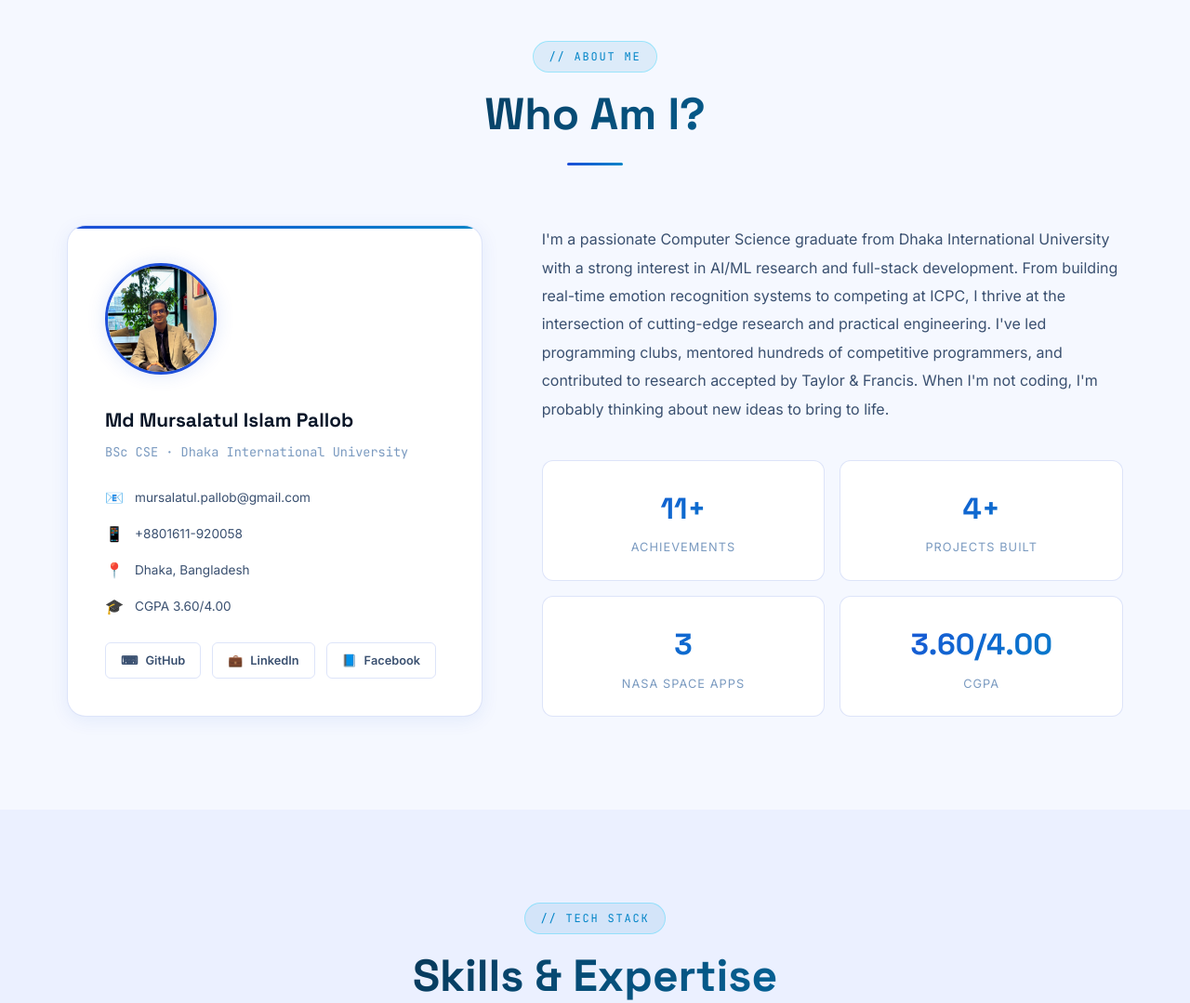
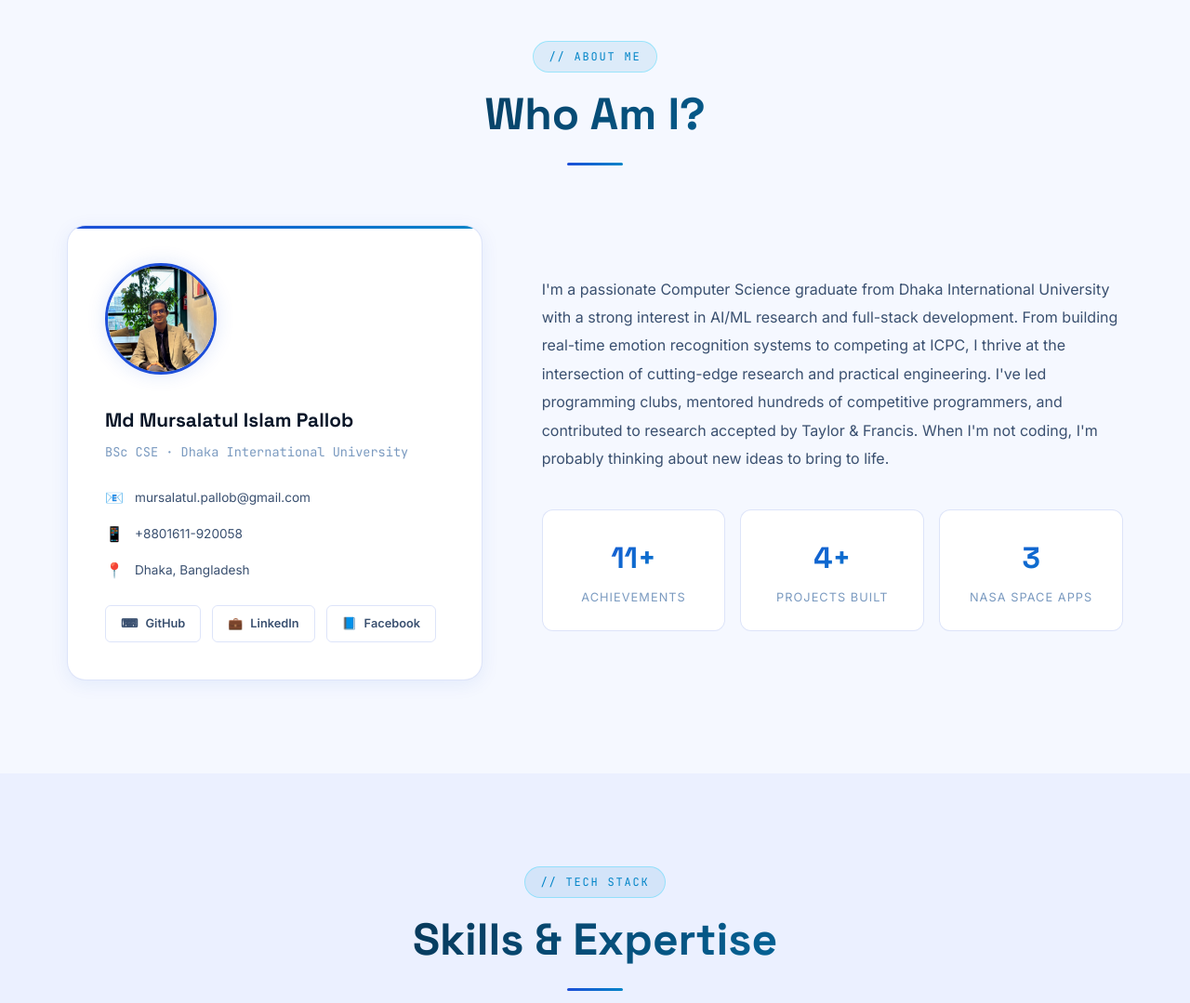
Before and after one commit to mursalatul/portfolio, a Django app: page / in a window 1280 px wide. Shown: the part 856-1935 px from the top of the page at 93% size. Run offline with Django 5.2, Linux system fonts and the light colour scheme; data comes from the database, SQL or seed files in the repository.

Commit message:
removed the cgpa, we are not bond by gpa dude.

```diff
--- a/core/admin.py
+++ b/core/admin.py
@@ -28,7 +28,7 @@ class ProfileAdmin(admin.ModelAdmin):
             )
         }),
         ('Stats', {
-            'fields': ('cgpa', 'years_experience', 'cp_problems_authored', 'cp_problems_solved')
+            'fields': ('years_experience', 'cp_problems_authored', 'cp_problems_solved')
         }),
     )
 
@@ -64,7 +64,7 @@ class ExperienceAdmin(admin.ModelAdmin):
 
 @admin.register(Education)
 class EducationAdmin(admin.ModelAdmin):
-    list_display = ('degree', 'institution', 'cgpa', 'start_year', 'end_year', 'order')
+    list_display = ('degree', 'institution', 'start_year', 'end_year', 'order')
     list_editable = ('order',)
 
 
--- a/core/fixtures/initial_data.json
+++ b/core/fixtures/initial_data.json
@@ -14,7 +14,6 @@
     "resume_file": "resume/MD_MURSALATUL_ISLAM_PALLOB___RESUME_2.pdf",
     "profile_photo": "profile/2FEB38C8-EA83-42F7-8D5E-47A69A13192A.JPG",
     "years_experience": 4,
-    "cgpa": "3.60/4.00",
     "cp_problems_authored": 59,
     "cp_problems_solved": 1000
   }
@@ -275,7 +274,6 @@
   "fields": {
     "institution": "Dhaka International University",
     "degree": "Bachelor of Science in Computer Science and Engineering",
-    "cgpa": "3.60 / 4.00",
     "start_year": "Aug 2021",
     "end_year": "Oct 2025",
     "location": "Dhaka, Bangladesh",
--- a/core/models.py
+++ b/core/models.py
@@ -32,7 +32,6 @@ class Profile(models.Model):
     resume_file = models.FileField(upload_to='resume/', blank=True)
     profile_photo = models.ImageField(upload_to='profile/', blank=True, null=True)
     years_experience = models.PositiveIntegerField(default=3)
-    cgpa = models.CharField(max_length=20, default='3.60/4.00')
     cp_problems_authored = models.PositiveIntegerField(default=0, help_text='Number of CP problems authored (set manually)')
     cp_problems_solved = models.PositiveIntegerField(default=0, help_text='Number of CP problems solved (set manually)')
 
@@ -112,7 +111,6 @@ class Experience(models.Model):
 class Education(models.Model):
     institution = models.CharField(max_length=200)
     degree = models.CharField(max_length=300)
-    cgpa = models.CharField(max_length=30, blank=True)
     start_year = models.CharField(max_length=10)
     end_year = models.CharField(max_length=10, blank=True)
     location = models.CharField(max_length=200, blank=True)
--- a/static/css/style.css
+++ b/static/css/style.css
@@ -488,7 +488,14 @@ img { max-width: 100%; height: auto; }
   font-size: 1rem; color: var(--text-secondary);
   line-height: 1.9; margin-bottom: 2.5rem;
 }
-.about-highlights { display: grid; grid-template-columns: 1fr 1fr; gap: 1rem; }
+.about-highlights {
+  display: grid;
+  grid-template-columns: repeat(3, 1fr);
+  gap: 1rem;
+}
+@media (max-width: 480px) {
+  .about-highlights { grid-template-columns: 1fr; }
+}
 .highlight-card {
   background: var(--bg-card);
   border: 1px solid var(--border);
--- a/templates/core/index.html
+++ b/templates/core/index.html
@@ -189,7 +189,6 @@
           <li><span class="icon">📱</span> {{ profile.phone }}</li>
           {% endif %}
           <li><span class="icon">📍</span> Dhaka, Bangladesh</li>
-          <li><span class="icon">🎓</span> CGPA {{ profile.cgpa }}</li>
         </ul>
         <div class="about-social">
           {% if profile.github_url and profile.show_github_in_about %}
@@ -224,10 +223,6 @@
           <div class="highlight-card">
             <div class="h-num">3</div>
             <div class="h-label">NASA Space Apps</div>
-          </div>
-          <div class="highlight-card">
-            <div class="h-num">{% if profile %}{{ profile.cgpa }}{% endif %}</div>
-            <div class="h-label">CGPA</div>
           </div>
         </div>
       </div>
@@ -303,11 +298,6 @@
               <div class="timeline-role">{{ edu.degree }}</div>
               <div class="timeline-company">{{ edu.institution }}</div>
               <div class="timeline-location">📍 {{ edu.location }}</div>
-              {% if edu.cgpa %}
-              <div style="margin-top:0.75rem;">
-                <span style="font-family:'JetBrains Mono',monospace;font-size:0.8rem;color:var(--accent-cyan);">CGPA: {{ edu.cgpa }}</span>
-              </div>
-              {% endif %}
             </div>
           </div>
           {% endfor %}
```
Also changed, not shown: core/migrations/0007_remove_education_cgpa_remove_profile_cgpa.py (added), db.sqlite3.
